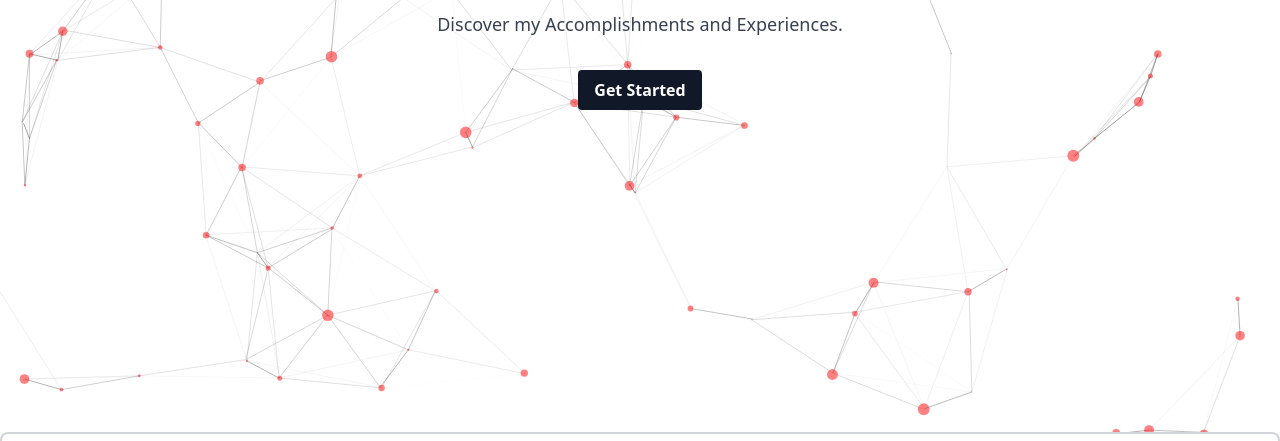
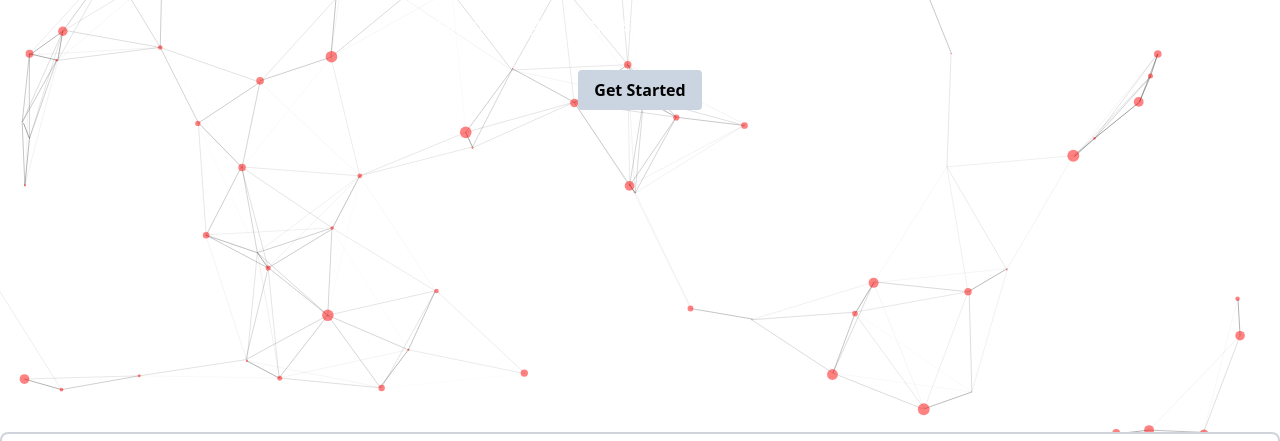
Before and after one commit to MrDoge905/IsaacsPortfolio, a website: page index.html in a window 1280 px wide. Shown: the part 368-809 px from the top of the page. Drawn offline with nearby package versions, Linux system fonts and the light colour scheme.

Commit message:
Update index.html
changed some color sections to zinc black or white

```diff
--- a/index.html
+++ b/index.html
@@ -42,12 +42,12 @@
     <div id="particles-js"></div> <!-- Move particles container outside of flex container -->
     <div id="home" class="flex flex-col justify-center items-center h-screen">
         <h1 class="text-4xl font-bold text-center mb-4">Welcome to My Portfolio</h1>
-        <p class="text-lg text-gray-700 text-center mb-8">Discover my Accomplishments and Experiences.</p>
-        <a href="#about" class="bg-gray-900 hover:bg-gray-700 text-white font-bold py-2 px-4 rounded">Get Started</a>
+        <p class="text-lg text-white text-center mb-8">Discover my Accomplishments and Experiences.</p>
+        <a href="#about" class="bg-slate-300 hover:bg-white text-black font-bold py-2 px-4 rounded">Get Started</a>
     </div>
 
      <!--About Me Section-->
-  <section data-aos="fade-right" data-aos-duration="2000" id="about" class="bg-white bg-opacity-5 backdrop-blur-md border-2 border-gray-300 rounded-lg px-8 py-8 text-white text-center max-w-7xl mx-auto flex flex-col lg:flex-row items-center space-y-6 lg:space-y-0 lg:space-x-6">
+  <section data-aos="fade-right" data-aos-duration="2000" id="about" class="bg-zinc-900 bg-opacity-5 backdrop-blur-md border-2 border-gray-300 rounded-lg px-8 py-8 text-white text-center max-w-7xl mx-auto flex flex-col lg:flex-row items-center space-y-6 lg:space-y-0 lg:space-x-6">
     <!-- Professional Photo on the left -->
     <!-- Change the src image to your professional photo either through a file path or a URL -->
     <img src="IMG_2538.JPG" alt="Professional Photo" class="w-full lg:w-80 h-96 lg:h-160 object-contain rounded-xl mb-4 lg:mb-0">
```
